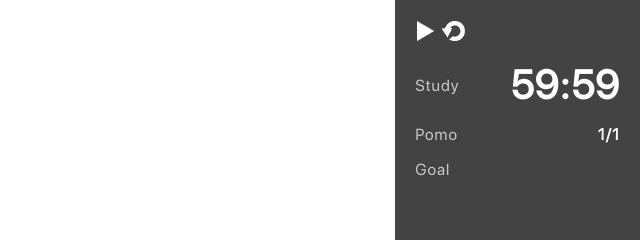
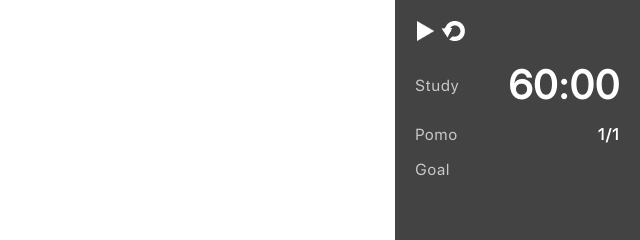
Before and after one commit to wrainf/pomodoro-twitch, a plain HTML site: page index.html in a window 1280 px wide. Shown: the top 240 px of the page, 640-1280 px from the left. Drawn offline with Linux system fonts and the light colour scheme.

Commit message:
change init

```diff
--- a/index.html
+++ b/index.html
@@ -31,7 +31,7 @@
 
       <div id="watch">
         <div id="text">Study</div>
-        <div id="countdown" onclick="updateDuration()">59:59</div>
+        <div id="countdown" onclick="updateDuration()">60:00</div>
       </div>
 
       <div id="pomo">
```
